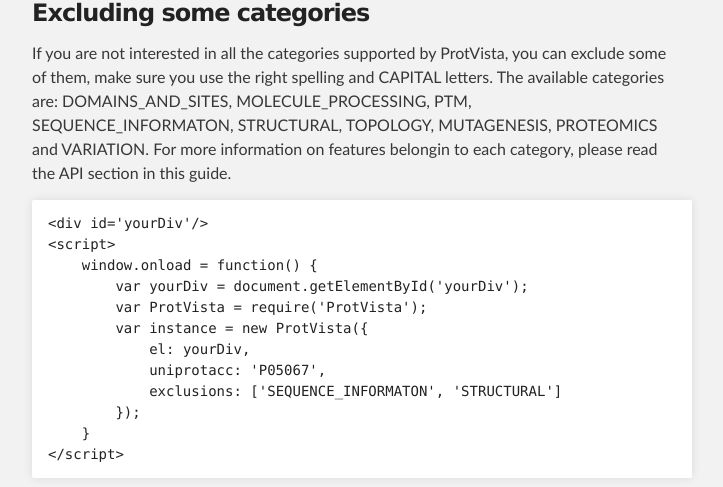
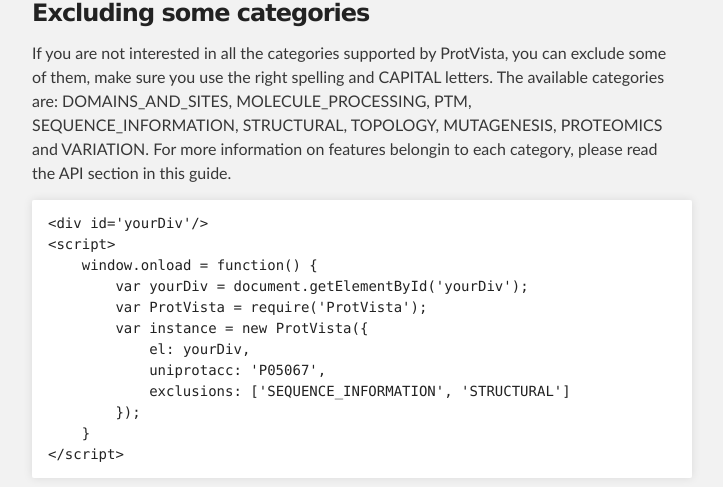
Before and after one commit to ebi-uniprot/ProtVista, a Jekyll site: the page built from developerGuide.md, in a window 1280 px wide and 900 px high, scrolled down 1843 px. Shown: the part 217-704 px from the top of the window, without its empty margins (288-1011 px from the left). Built offline with Jekyll 4.4.1, drawn with Linux system fonts in a browser that asks for light colours.

Commit message:
Fix typo.

````diff
--- a/developerGuide.md
+++ b/developerGuide.md
@@ -76,7 +76,7 @@ That's it, you should now see ProtVista in your web page!
 
 ### Excluding some categories
 
-If you are not interested in all the categories supported by ProtVista, you can exclude some of them, make sure you use the right spelling and CAPITAL letters. The available categories are: DOMAINS_AND_SITES, MOLECULE_PROCESSING, PTM, SEQUENCE_INFORMATON, STRUCTURAL, TOPOLOGY, MUTAGENESIS, PROTEOMICS and VARIATION. For more information on features belongin to each category, please read the API section in this guide.
+If you are not interested in all the categories supported by ProtVista, you can exclude some of them, make sure you use the right spelling and CAPITAL letters. The available categories are: DOMAINS_AND_SITES, MOLECULE_PROCESSING, PTM, SEQUENCE_INFORMATION, STRUCTURAL, TOPOLOGY, MUTAGENESIS, PROTEOMICS and VARIATION. For more information on features belongin to each category, please read the API section in this guide.
 
 ```html
 <div id='yourDiv'/>
@@ -87,7 +87,7 @@ If you are not interested in all the categories supported by ProtVista, you can
         var instance = new ProtVista({
             el: yourDiv,
             uniprotacc: 'P05067',
-            exclusions: ['SEQUENCE_INFORMATON', 'STRUCTURAL']
+            exclusions: ['SEQUENCE_INFORMATION', 'STRUCTURAL']
         });
     }
 </script>
````
Also changed, not shown: dataServicesAndFormat.md (+1 -1 lines).
